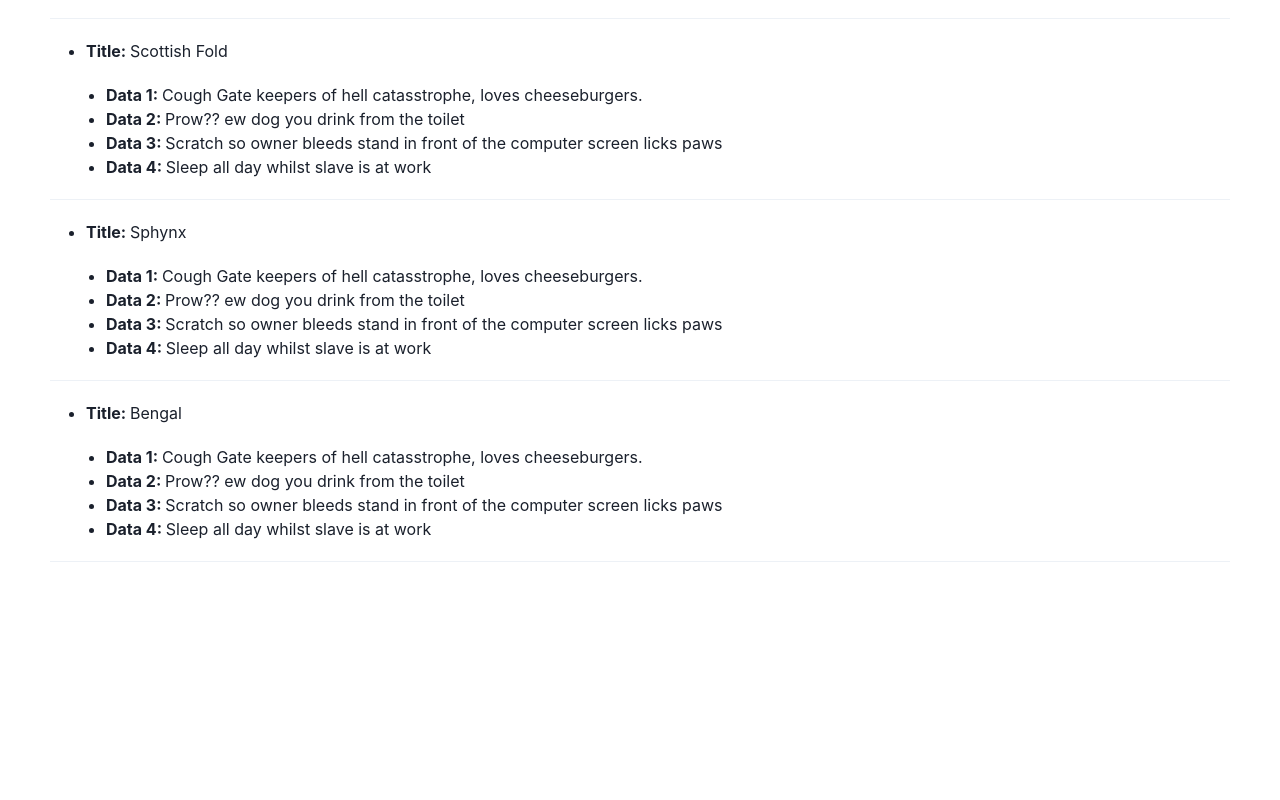
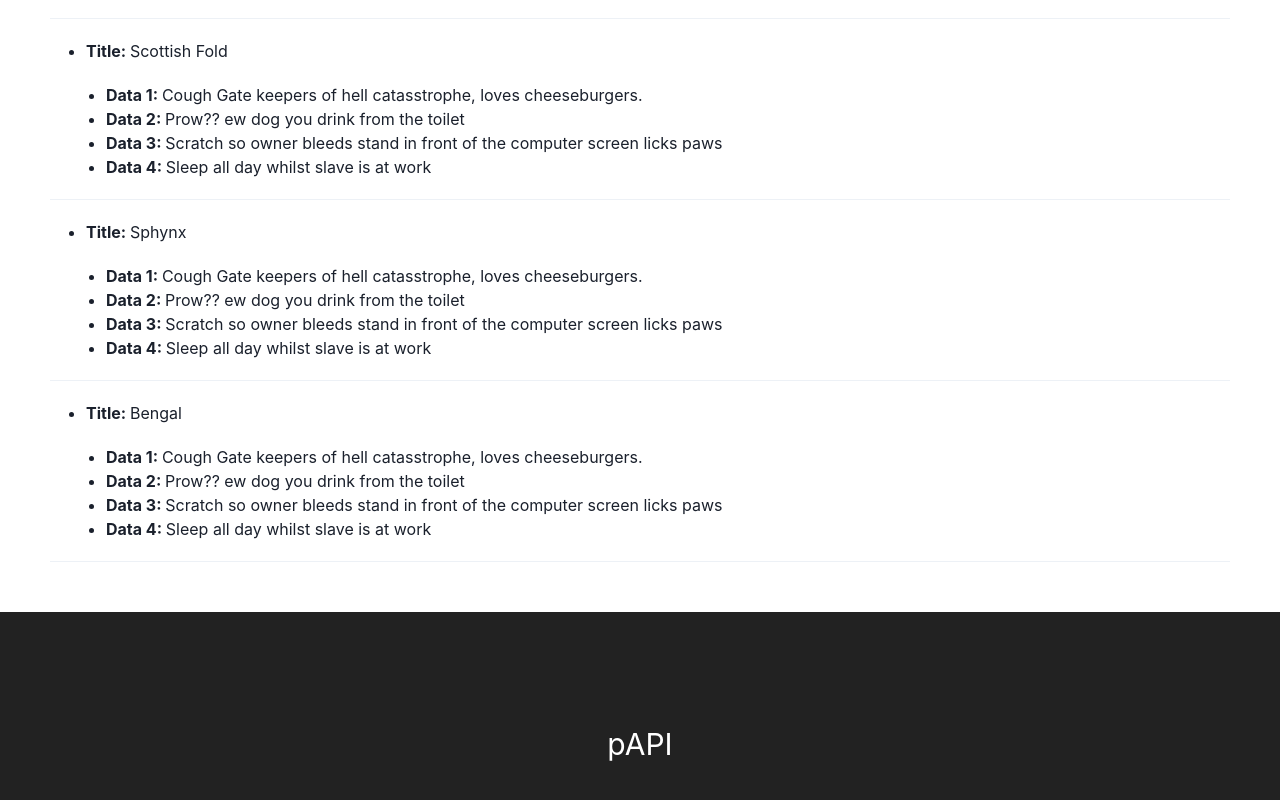
Before and after one commit to KurtisDenning/pAPI, a React (Create React App) app in the folder frontend/: page / in a window 1280 px wide. Shown: the part 1766-2566 px from the top of the page. Before the commit the page ends 2378 px from the top, so only its background shows below. Built offline with nearby package versions, Linux system fonts and the light colour scheme.

Commit message:
Added basic footer

```diff
--- a/frontend/src/App.js
+++ b/frontend/src/App.js
@@ -4,6 +4,7 @@ import Nav from "./Components/Nav";
 import Header from "./Components/Header";
 import Categories from "./Components/Categories";
 import APIs from "./Components/APIs";
+import Footer from "./Components/Footer";
 
 function App() {
   return (
@@ -14,6 +15,7 @@ function App() {
       <Categories />
       <Divider />
       <APIs />
+      <Footer />
     </ChakraProvider>
   );
 }
--- /dev/null
+++ b/frontend/src/Components/Footer.js
@@ -0,0 +1,16 @@
+import React from "react";
+import { Box, Flex, Text } from "@chakra-ui/react";
+
+const Footer = () => {
+  return (
+    <Box bg={"#222222"}>
+      <Flex h={"33vh"} alignItems={"center"} justifyContent={"center"}>
+        <Text color={"white"} fontSize={"3xl"}>
+          pAPI
+        </Text>
+      </Flex>
+    </Box>
+  );
+};
+
+export default Footer;
```
